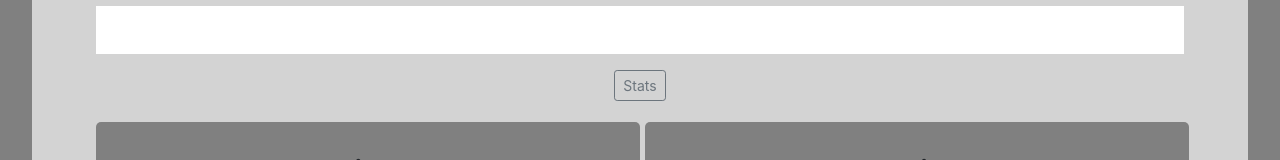
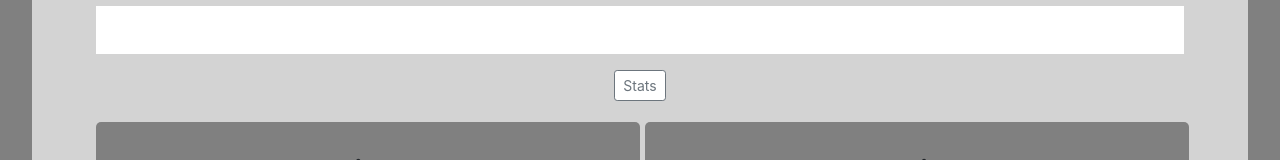
Before and after one commit to PetervanKampen/petervankampen.github.io, a plain HTML site: page SBG_Tracker/tracker.html in a window 1280 px wide. Shown: the part 164-324 px from the top of the page. Drawn offline with nearby package versions, Linux system fonts and the light colour scheme.

Commit message:
Stat button color change

```diff
--- a/SBG_Tracker/style.css
+++ b/SBG_Tracker/style.css
@@ -93,3 +93,7 @@ input {
 
     border-radius: 25px;
 }
+
+.statButton{
+    background-color: white;
+}
--- a/SBG_Tracker/tracker.html
+++ b/SBG_Tracker/tracker.html
@@ -15,7 +15,7 @@
         <div class="hero">
             <h3><b>Hero Name</b></h3>
             <p id="heroName" contenteditable="true"></p>
-            <button type="button" class="btn btn-outline-secondary btn-sm" onclick="statBlock('0')">Stats</button>
+            <button type="button" class="btn btn-outline-secondary btn-sm statButton" onclick="statBlock('0')">Stats</button>
             <div class="stats" id="stats0" style="display: none;">
                 <table style="width:90%">
                     <tr>
```
